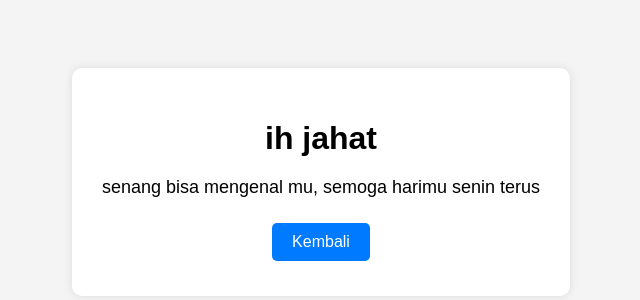
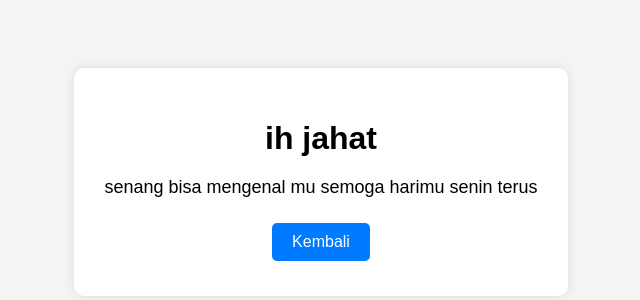
Before and after one commit to kayy3/likeme.io, a plain HTML site: page thankyouB.html in a window 1280 px wide. Shown: the part 218-518 px from the top of the page, 319-959 px from the left. Drawn offline with Linux system fonts and the light colour scheme.

Commit message:
Update thankyouB.html

```diff
--- a/thankyouB.html
+++ b/thankyouB.html
@@ -9,7 +9,7 @@
 <body>
     <div class="container">
         <h1>ih jahat</h1>
-        <p>senang bisa mengenal mu, semoga harimu senin terus</p>
+        <p>senang bisa mengenal mu semoga harimu senin terus</p>
         <a href="index.html" class="button">Kembali</a>
     </div>
 </body>
```
